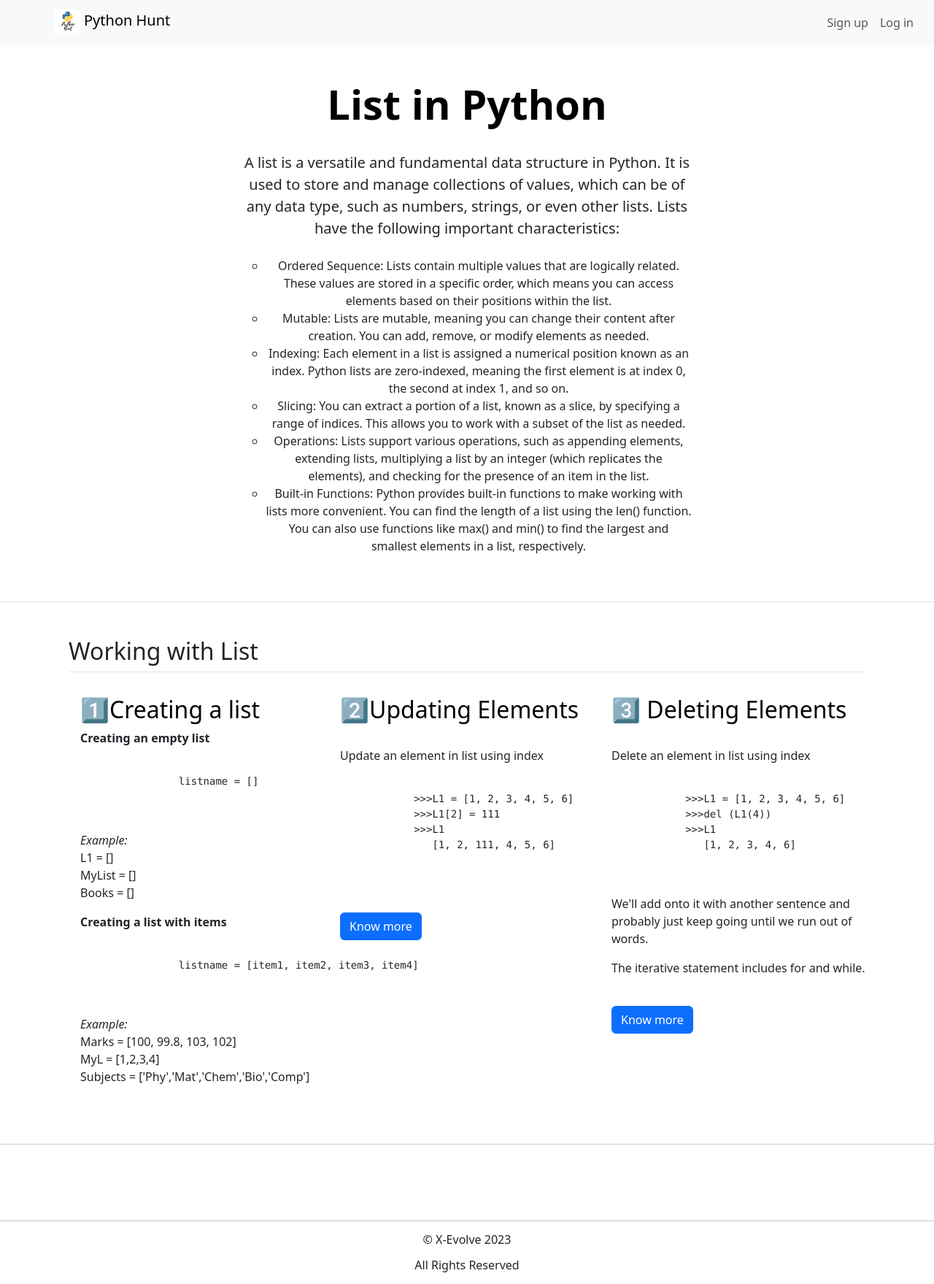
After one commit to X-Evolve/Python_Hunt, a Django app: page /products/lists/ in a window 1280 px wide. The commit adds this page. Shown: the whole page at 73% size. Run offline with Django 3.2, Linux system fonts and the light colour scheme.

Commit message:
feat: Added Lists Webpage

```diff
--- a/producthunt_pro/producthunt/templates/base.html
+++ b/producthunt_pro/producthunt/templates/base.html
@@ -147,6 +147,8 @@
       <li class="list-group-item"> <a href="{% url 'keywords' %}">Keywords </a></li>
       <li class="list-group-item"> <a href="{% url 'datatypes' %}">Datatypes </a></li>
       <li class="list-group-item"> <a href="{% url 'statements' %}">Statements </a></li>
+      <li class="list-group-item"> <a href="{% url 'tuples' %}">Tuples </a></li>
+      <li class="list-group-item"> <a href="{% url 'lists' %}">Lists </a></li>
   </div>
 </div>
 {% endif %}
--- /dev/null
+++ b/producthunt_pro/products/templates/products/lists.html
@@ -0,0 +1,183 @@
+{% extends 'base.html' %}
+
+{% block content %}
+{% load static %}
+<!-- INTRODUCTION SECTION-->
+
+  <div class="px-4 pt-5 text-center border-bottom">
+    <h1 class="display-4 fw-bold text-body-emphasis">List in Python</h1>
+    <br>
+    <div class="col-lg-6 mx-auto">
+      <p class="lead mb-4">A list is a versatile and fundamental data structure in Python. It is used to store and manage collections of values, which can be of any data type, such as numbers, strings, or even other lists. Lists have the following important characteristics:</p>
+      <p class="lead mb-4">
+        <ul style="list-style-type: circle;">
+            <li>Ordered Sequence: Lists contain multiple values that are logically related. These values are stored in a specific order, which means you can access elements based on their positions within the list.</li>
+            <li>Mutable: Lists are mutable, meaning you can change their content after creation. You can add, remove, or modify elements as needed.</li>
+            <li>Indexing: Each element in a list is assigned a numerical position known as an index. Python lists are zero-indexed, meaning the first element is at index 0, the second at index 1, and so on.</li>
+            <li>Slicing: You can extract a portion of a list, known as a slice, by specifying a range of indices. This allows you to work with a subset of the list as needed.</li>
+            <li>Operations: Lists support various operations, such as appending elements, extending lists, multiplying a list by an integer (which replicates the elements), and checking for the presence of an item in the list.</li>
+            <li>Built-in Functions: Python provides built-in functions to make working with lists more convenient. You can find the length of a list using the len() function. You can also use functions like max() and min() to find the largest and smallest elements in a list, respectively.</li>
+        </ul>
+
+      <div class="d-grid gap-2 d-sm-flex justify-content-sm-center mb-5">
+      </div>
+    </div>
+  </div>
+
+<!-- TYPES  -->
+
+<div class="container px-4 py-5" id="hanging-icons">
+  <h2 class="pb-2 border-bottom"> Working with List </h2>
+  <br>
+  <div class="row g-4 row-cols-1 row-cols-lg-3">
+    <div class="col d-flex align-items-start">
+      <div class="icon-square text-body-emphasis bg-body-secondary d-inline-flex align-items-center justify-content-center fs-4 flex-shrink-0 me-3">
+      </div>
+      <div>
+        <h3 class="fs-2 text-body-emphasis"> 1️⃣Creating a list</h3>
+        <p><b> Creating an empty list</b></p>
+        <pre>
+            <code>
+                listname = []
+            </code>
+        </pre>
+        <p><i>Example:</i><br>
+            L1 = []<br>
+            MyList = []<br>
+            Books = []
+        </p>
+        <p><b>Creating a list with items</b></p>
+        <pre>
+            <code>
+                listname = [item1, item2, item3, item4]
+            </code>
+        </pre>
+        <p><i>Example:</i><br>
+            Marks = [100, 99.8, 103, 102]<br>
+            MyL = [1,2,3,4]<br>
+            Subjects = ['Phy','Mat','Chem','Bio','Comp']
+        </p>
+
+      </div>
+    </div>
+    <div class="col d-flex align-items-start">
+      <div>
+        <h3 class="fs-2 text-body-emphasis"> 2️⃣Updating Elements </h3>
+        <br>
+        <p>Update an element in list using index</p>
+        <pre>
+          <code>
+            >>>L1 = [1, 2, 3, 4, 5, 6]
+            >>>L1[2] = 111
+            >>>L1
+               [1, 2, 111, 4, 5, 6]
+          </code>
+        </pre>
+        <br>
+        <a href="#featured-2" class="btn btn-primary">
+          Know more
+        </a>
+      </div>
+    </div>
+    <div class="col d-flex align-items-start">
+      <div>
+        <h3 class="fs-2 text-body-emphasis">3️⃣ Deleting Elements </h3>
+        <br>
+        <p>Delete an element in list using index</p>
+        <pre>
+          <code>
+            >>>L1 = [1, 2, 3, 4, 5, 6]
+            >>>del (L1(4))
+            >>>L1
+               [1, 2, 3, 4, 6]
+          </code>
+        </pre>
+        <p>We'll add onto it with another sentence and probably just keep going until we run out of words.</p>
+        <p>The iterative statement includes for and while.</p>
+        <br>
+        <a href="#featured-3" class="btn btn-primary">
+          Know more
+        </a>
+      </div>
+    </div>
+  </div>
+</div>
+<hr>
+
+<!-- <div class="container px-4 " id="featured-1">
+  <h2 class="pb-2 border-bottom">Conditional Statements </h2>
+  <br>
+  <div class="row g-4 row-cols-1 row-cols-lg-3">
+    <div class="feature col">
+      <div class="feature-icon d-inline-flex align-items-center justify-content-center text-bg-primary bg-gradient fs-2 mb-3">
+      </div>
+      <h3 class="fs-2 text-body-emphasis">If Statement</h3>
+      <p>The if statement is used to test a condition. If the condition is true, the indented block of code beneath it is executed. If the condition is false, the code block is skipped.</p>
+
+    </div>
+    <div class="feature col">
+      <div class="feature-icon d-inline-flex align-items-center justify-content-center text-bg-primary bg-gradient fs-2 mb-3">
+      </div>
+      <h3 class="fs-2 text-body-emphasis">Else Statement</h3>
+      <p>The else statement is used in conjunction with an if statement. If the if condition is false, the code block under else is executed..</p>
+      <p>
+
+      </p>
+    </div>
+    <div class="feature col">
+      <div class="feature-icon d-inline-flex align-items-center justify-content-center text-bg-primary bg-gradient fs-2 mb-3">
+      </div>
+      <h3 class="fs-2 text-body-emphasis">Elif Statement</h3>
+      <p>The elif statement allows you to check multiple conditions in sequence. It is used when you have more than two possible outcomes.</p>
+      <p>
+      </p>
+    </div>
+  </div>
+  <hr>
+</div>
+
+
+<div class="container px-4" id="featured-2">
+  <h2 class="pb-2 border-bottom"> Tranfer Statements </h2>
+  <br>
+  <div class="row g-4 row-cols-1 row-cols-lg-3">
+    <div class="feature col">
+      <br>
+      <h3 class="fs-2 text-body-emphasis">Break Statement</h3>
+      <p>The break statement is used to exit a loop prematurely. It is commonly used in both for and while loops to terminate the loop and continue with the next statement after the loop.</p>
+    </div>
+    <div class="feature col">
+      <br>
+      <h3 class="fs-2 text-body-emphasis">Continue Statement </h3>
+      <p>The continue statement is used to skip the rest of the code inside a loop for the current iteration and move on to the next iteration. It is commonly used in both for and while loops.</p>
+    </div>
+    <div class="feature col">
+      <br>
+      <h3 class="fs-2 text-body-emphasis"> Pass Statement</h3>
+      <p>The pass statement is a no-operation statement. It serves as a placeholder where syntactically some code is required but where no action is desired or necessary. It is often used as a stub or a placeholder for future code.</p>
+    </div>
+  </div>
+  <hr>
+</div>
+
+
+<div class="container px-4 py-5" id="featured-3">
+  <h2 class="pb-2 border-bottom"> Iterative Statements </h2>
+  <br>
+  <div class="row g-4 row-cols-1 row-cols-lg-3">
+    <div class="feature col">
+      <div class="feature-icon d-inline-flex align-items-center justify-content-center text-bg-primary bg-gradient fs-2 mb-3">
+      </div>
+      <h3 class="fs-2 text-body-emphasis">For loop </h3>
+      <p> The for loop is used to iterate over a sequence (such as a list, tuple, string, or range) or other iterable objects. </p>
+    </div>
+    <div class="feature col">
+      <div class="feature-icon d-inline-flex align-items-center justify-content-center text-bg-primary bg-gradient fs-2 mb-3">
+      </div>
+      <h3 class="fs-2 text-body-emphasis"> While loop </h3>
+      <p>The while loop is used to repeatedly execute a block of code as long as a given condition is true.</p>
+    </div>
+    <hr>
+</div> -->
+
+{% endblock %}
--- a/producthunt_pro/products/urls.py
+++ b/producthunt_pro/products/urls.py
@@ -9,5 +9,7 @@ urlpatterns = [
     path('datatypes/',views.datatypes, name='datatypes'),
     path('sets/',views.sets, name='sets'),
     path('statements/',views.statements, name='statements'),
-    path('tuples/', views.tuples, name='tuples')
+    path('tuples/', views.tuples, name='tuples'),
+    path('lists/', views.lists, name='lists')
+
 ]
--- a/producthunt_pro/products/views.py
+++ b/producthunt_pro/products/views.py
@@ -27,3 +27,6 @@ def sets(request):
 
 def tuples(request):
     return render(request, 'products/tuples.html')
+
+def lists(request):
+    return render(request, 'products/lists.html')
```
Also changed, not shown: producthunt_pro/producthunt/settings.py (+0 -7 lines), 1 other file.
